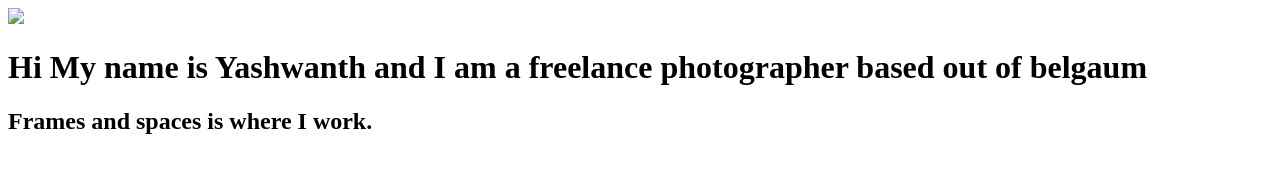
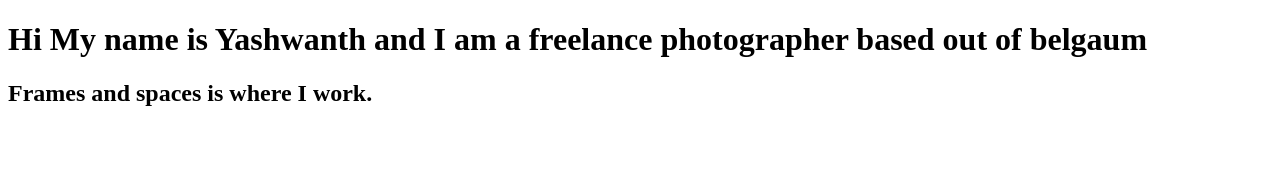
Before and after one commit to Mojojojooo/FnS_site, a plain HTML site: page index.html in a window 1280 px wide. Drawn offline with Linux system fonts and the light colour scheme.

Commit message:
Update index.html

```diff
--- a/index.html
+++ b/index.html
@@ -4,7 +4,6 @@
   <title>Yashwanth's Photography</title>
  <head>
  <body>
-  <img src="Desktop/Website/Capture.JPG">
   <h1>Hi My name is Yashwanth and I am a freelance photographer based out of belgaum</h1>
   <h2>Frames and spaces is where I work.</h2>
  </body>
```
